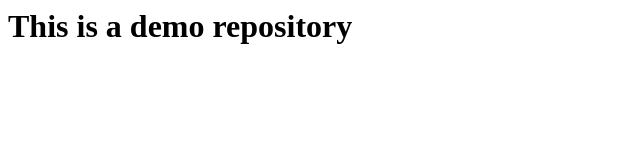
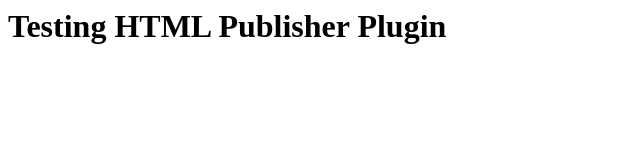
Before and after one commit to guravaishnavi29/demojenkins, a plain HTML site: page index.html in a window 1280 px wide. Shown: the whole page, without its empty margins (0-640 px from the left). Drawn offline with Linux system fonts and the light colour scheme.

Commit message:
Update index.html

```diff
--- a/index.html
+++ b/index.html
@@ -1,5 +1,5 @@
 <html>
   <body>
-    <h1>This is a demo repository</h1>
+    <h1>Testing HTML Publisher Plugin</h1>
   </body>
 </html>
```
